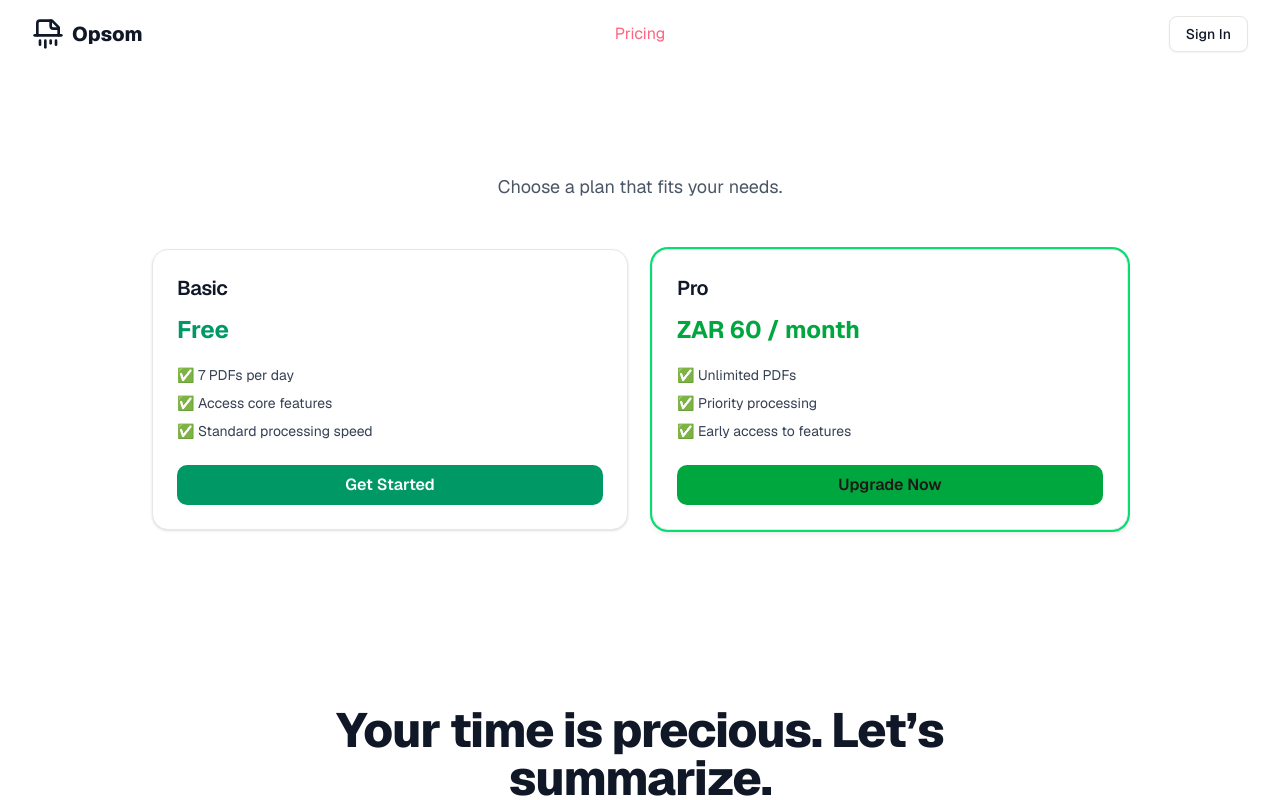
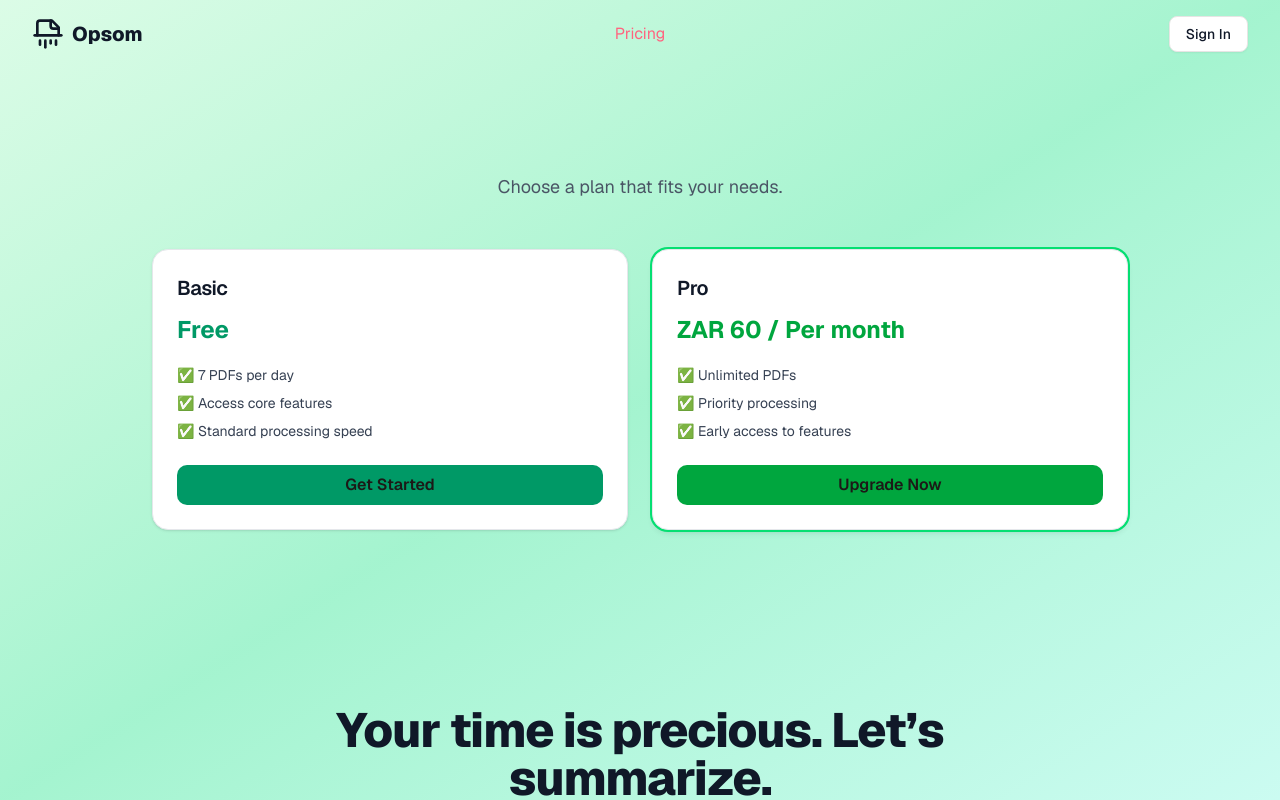
Before and after one commit to Termication/OPSOM, a Next.js app in the folder my-app/: page /pricing in a window 1280 px wide. Shown: the top 800 px of the page. Built offline with nearby package versions, Linux system fonts and the light colour scheme; no server answers.

Commit message:
refactor: enhance pricing page layout and improve button interactions

```diff
--- a/my-app/app/pricing/page.tsx
+++ b/my-app/app/pricing/page.tsx
@@ -2,11 +2,13 @@ import Link from "next/link";
 import { Button } from "@/components/ui/button";
 import { ArrowRight, Sparkles } from "lucide-react";
 import { Badge } from "@/components/ui/badge";
+import BgGradient from "@/components/common/bg-gradient";
 
 export default function PricingPage() {
   return (
-    <main className="min-h-screen bg-white dark:bg-black">
 
+    <main className="min-h-screen dark:bg-black">
+        <BgGradient />
       {/* Pricing Section */}
       <section id="pricing">
         <div className="py-12 lg:py-24 max-w-5xl mx-auto px-4 sm:px-6">
@@ -18,7 +20,7 @@ export default function PricingPage() {
 
           <div className="mt-12 grid grid-cols-1 sm:grid-cols-2 gap-6 ">
             {/* Basic Plan */}
-            <div className="rounded-2xl border border-gray-200 dark:border-gray-800 bg-white dark:bg-gray-900 p-6 shadow-sm">
+            <div className="rounded-2xl border border-gray-200 dark:border-gray-800 bg-white dark:bg-gray-900 p-6 shadow-sm transform transition duration-300 hover:scale-[1.03]">
               <h3 className="text-xl font-semibold text-gray-900 dark:text-white">Basic</h3>
               <p className="mt-2 text-2xl font-bold text-emerald-600">Free</p>
               <ul className="mt-4 text-sm text-gray-700 dark:text-gray-300 space-y-2">
@@ -27,14 +29,14 @@ export default function PricingPage() {
                 <li>✅ Standard processing speed</li>
               </ul>
               <button className="mt-6 w-full bg-emerald-600 hover:bg-green-700 text-white font-semibold py-2 px-4 rounded-lg">
-                Get Started
+                <Link href={"/sign-up"}>Get Started</Link>
               </button>
             </div>
 
             {/* Pro Plan */}
-            <div className="rounded-2xl border border-gray-200 dark:border-gray-800 bg-white dark:bg-gray-900 p-6 shadow-md ring-2 ring-green-400">
+            <div className="rounded-2xl border border-gray-200 dark:border-gray-800 bg-white dark:bg-gray-900 p-6 shadow-md ring-2 ring-green-400 transform transition duration-300 hover:scale-[1.03]">
               <h3 className="text-xl font-semibold text-gray-900 dark:text-white">Pro</h3>
-              <p className="mt-2 text-2xl font-bold text-green-600">ZAR 60 / month</p>
+              <p className="mt-2 text-2xl font-bold text-green-600">ZAR 60 / Per month</p>
               <ul className="mt-4 text-sm text-gray-700 dark:text-gray-300 space-y-2">
                 <li>✅ Unlimited PDFs</li>
                 <li>✅ Priority processing</li>
@@ -58,7 +60,7 @@ export default function PricingPage() {
             Join Opsom and turn your PDFs into clear, concise insights in seconds.
           </p>
           <Link
-            href="/#pricing"
+            href="/sign-up"
             className="mt-8 inline-block px-8 py-3 text-lg font-semibold text-white bg-emerald-600 hover:bg-emerald-700 rounded-full shadow-lg transition-all duration-200 focus:outline-none focus:ring-4 focus:ring-emerald-400 dark:focus:ring-emerald-600"
           >
             GET STARTED
--- a/my-app/components/home/pricing-section.tsx
+++ b/my-app/components/home/pricing-section.tsx
@@ -15,7 +15,7 @@ export default function PricingSection() {
 
         <div className="mt-12 grid grid-cols-1 sm:grid-cols-2 gap-6">
           {/* Basic Plan */}
-          <div className="rounded-2xl border border-gray-200 dark:border-gray-800 bg-white dark:bg-gray-900 p-6 shadow-sm">
+          <div className="rounded-2xl border border-gray-200 dark:border-gray-800 bg-white dark:bg-gray-900 p-6 shadow-sm transform transition duration-300 hover:scale-[1.03]">
             <h3 className="text-xl font-semibold text-gray-900 dark:text-white">Basic</h3>
             <p className="mt-2 text-2xl font-bold text-emerald-600">Free</p>
             <ul className="mt-4 text-sm text-gray-700 dark:text-gray-300 space-y-2">
@@ -24,14 +24,14 @@ export default function PricingSection() {
               <li>✅ Standard processing speed</li>
             </ul>
             <button className="mt-6 w-full bg-emerald-600 hover:bg-green-700 text-white font-semibold py-2 px-4 rounded-lg">
-              Get Started
+              <Link href={"/sign-up"}>Get Started</Link>
             </button>
           </div>
 
           {/* Pro Plan */}
-          <div className="rounded-2xl border border-gray-200 dark:border-gray-800 bg-white dark:bg-gray-900 p-6 shadow-md ring-2 ring-green-400">
+          <div className="rounded-2xl border border-gray-200 dark:border-gray-800 bg-white dark:bg-gray-900 p-6 shadow-md ring-2 ring-green-400 transform transition duration-300 hover:scale-[1.03]">
             <h3 className="text-xl font-semibold text-gray-900 dark:text-white">Pro</h3>
-            <p className="mt-2 text-2xl font-bold text-green-600">ZAR 60 / month</p>
+            <p className="mt-2 text-2xl font-bold text-green-600">ZAR 60 / Per month</p>
             <ul className="mt-4 text-sm text-gray-700 dark:text-gray-300 space-y-2">
               <li>✅ Unlimited PDFs</li>
               <li>✅ Priority processing</li>
```
